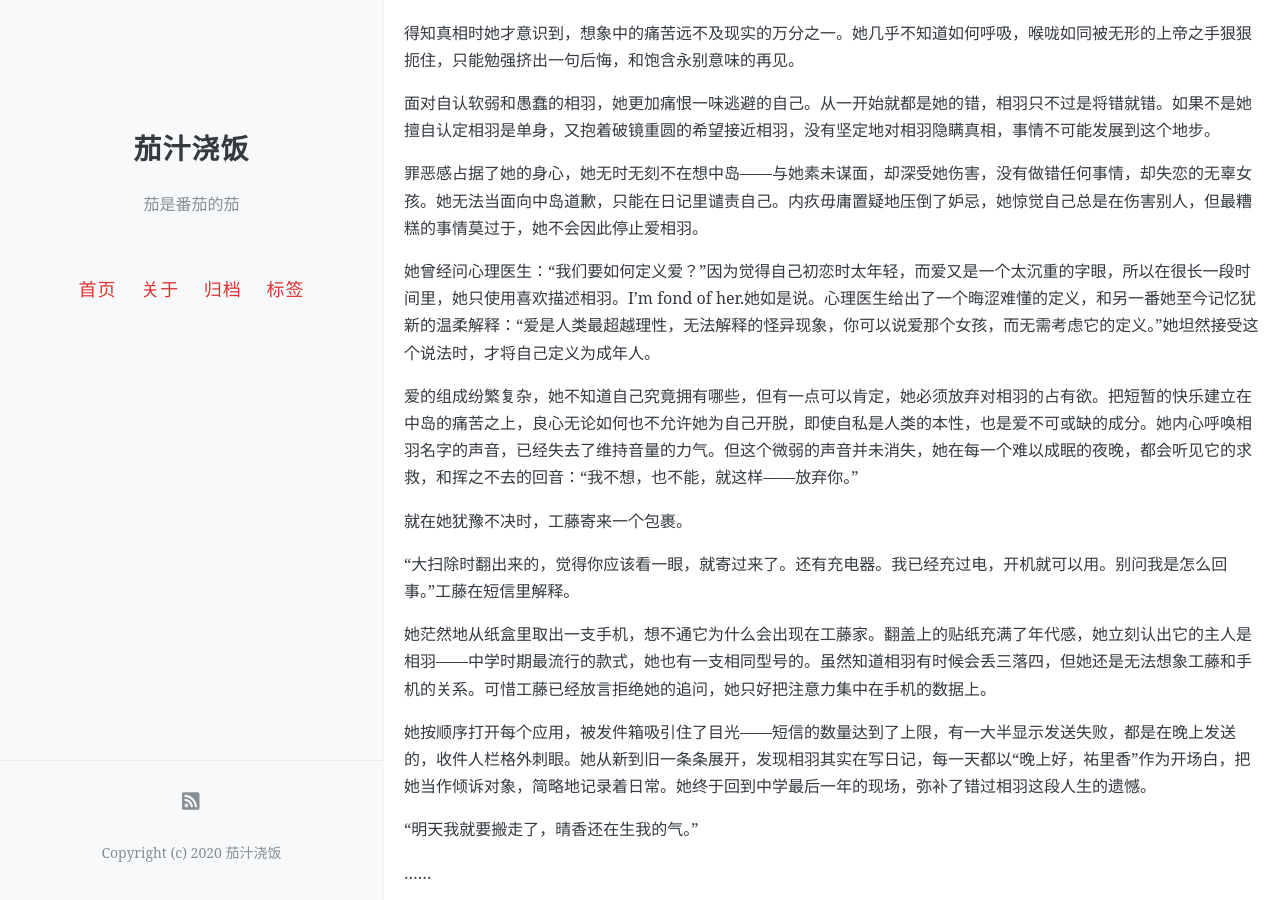
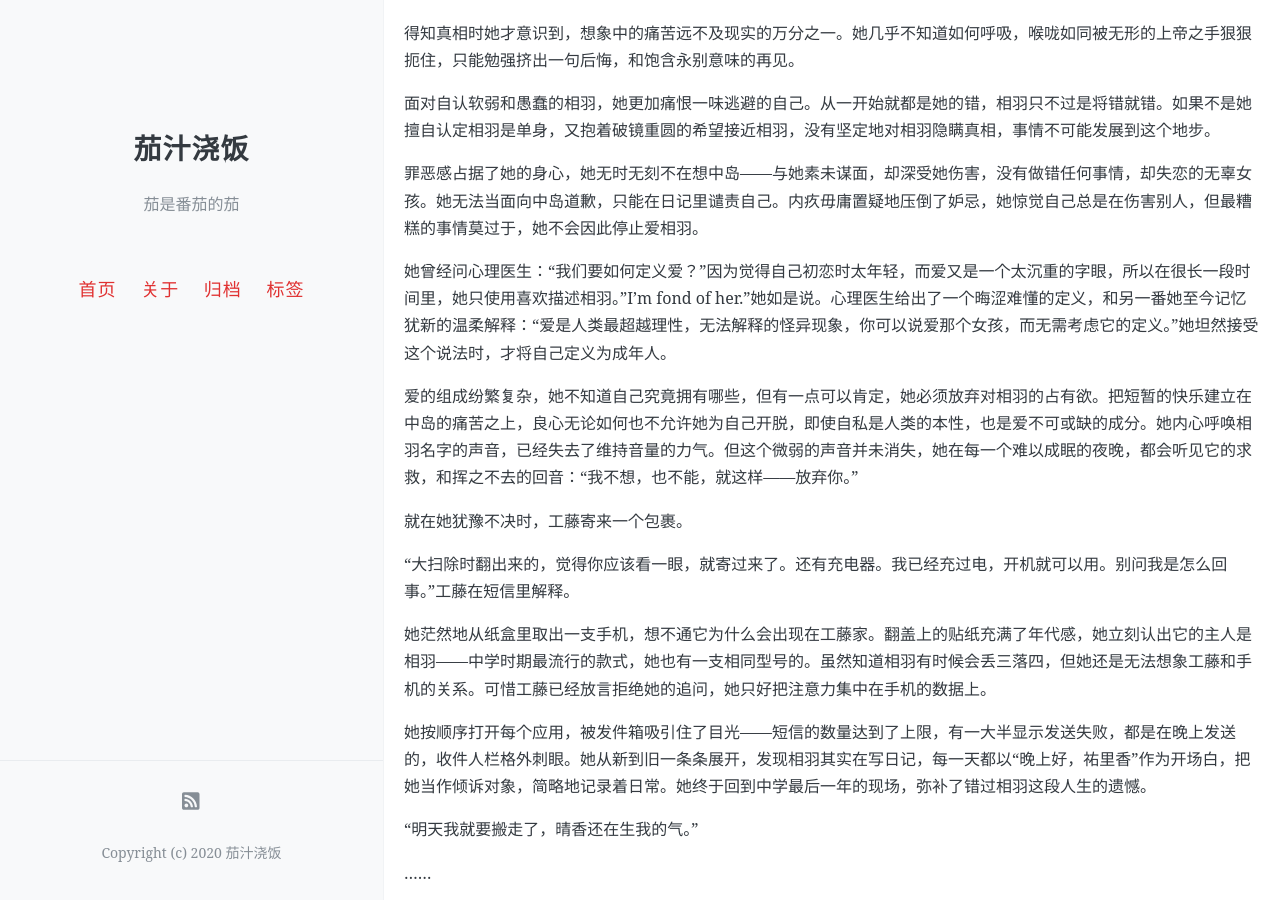
Before and after one commit to onemorebluemoon/ketchup, a Jekyll site: the page built from _posts/2021-05-16-tri13.md, in a window 1280 px wide and 900 px high, scrolled down 1485 px. Built offline with Jekyll 4.4.1, drawn with Linux system fonts in a browser that asks for light colours; comment, search, counter and statistics services are not loaded.

Commit message:
Update 2021-05-16-tri13.md

```diff
--- a/_posts/2021-05-16-tri13.md
+++ b/_posts/2021-05-16-tri13.md
@@ -43,7 +43,7 @@ comments: true
 
 罪恶感占据了她的身心，她无时无刻不在想中岛——与她素未谋面，却深受她伤害，没有做错任何事情，却失恋的无辜女孩。她无法当面向中岛道歉，只能在日记里谴责自己。内疚毋庸置疑地压倒了妒忌，她惊觉自己总是在伤害别人，但最糟糕的事情莫过于，她不会因此停止爱相羽。
 
-她曾经问心理医生：“我们要如何定义爱？”因为觉得自己初恋时太年轻，而爱又是一个太沉重的字眼，所以在很长一段时间里，她只使用喜欢描述相羽。I'm fond of her.她如是说。心理医生给出了一个晦涩难懂的定义，和另一番她至今记忆犹新的温柔解释：“爱是人类最超越理性，无法解释的怪异现象，你可以说爱那个女孩，而无需考虑它的定义。”她坦然接受这个说法时，才将自己定义为成年人。
+她曾经问心理医生：“我们要如何定义爱？”因为觉得自己初恋时太年轻，而爱又是一个太沉重的字眼，所以在很长一段时间里，她只使用喜欢描述相羽。"I'm fond of her."她如是说。心理医生给出了一个晦涩难懂的定义，和另一番她至今记忆犹新的温柔解释：“爱是人类最超越理性，无法解释的怪异现象，你可以说爱那个女孩，而无需考虑它的定义。”她坦然接受这个说法时，才将自己定义为成年人。
 
 爱的组成纷繁复杂，她不知道自己究竟拥有哪些，但有一点可以肯定，她必须放弃对相羽的占有欲。把短暂的快乐建立在中岛的痛苦之上，良心无论如何也不允许她为自己开脱，即使自私是人类的本性，也是爱不可或缺的成分。她内心呼唤相羽名字的声音，已经失去了维持音量的力气。但这个微弱的声音并未消失，她在每一个难以成眠的夜晚，都会听见它的求救，和挥之不去的回音：“我不想，也不能，就这样——放弃你。”
 
```
